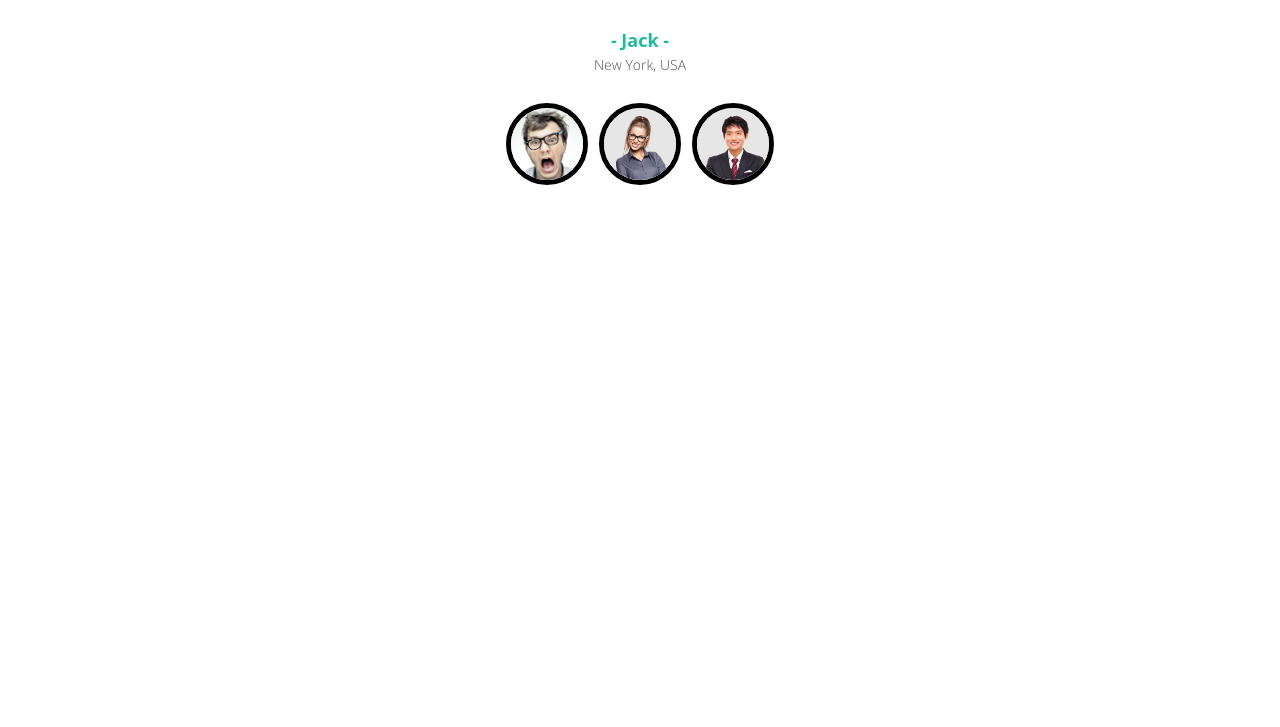
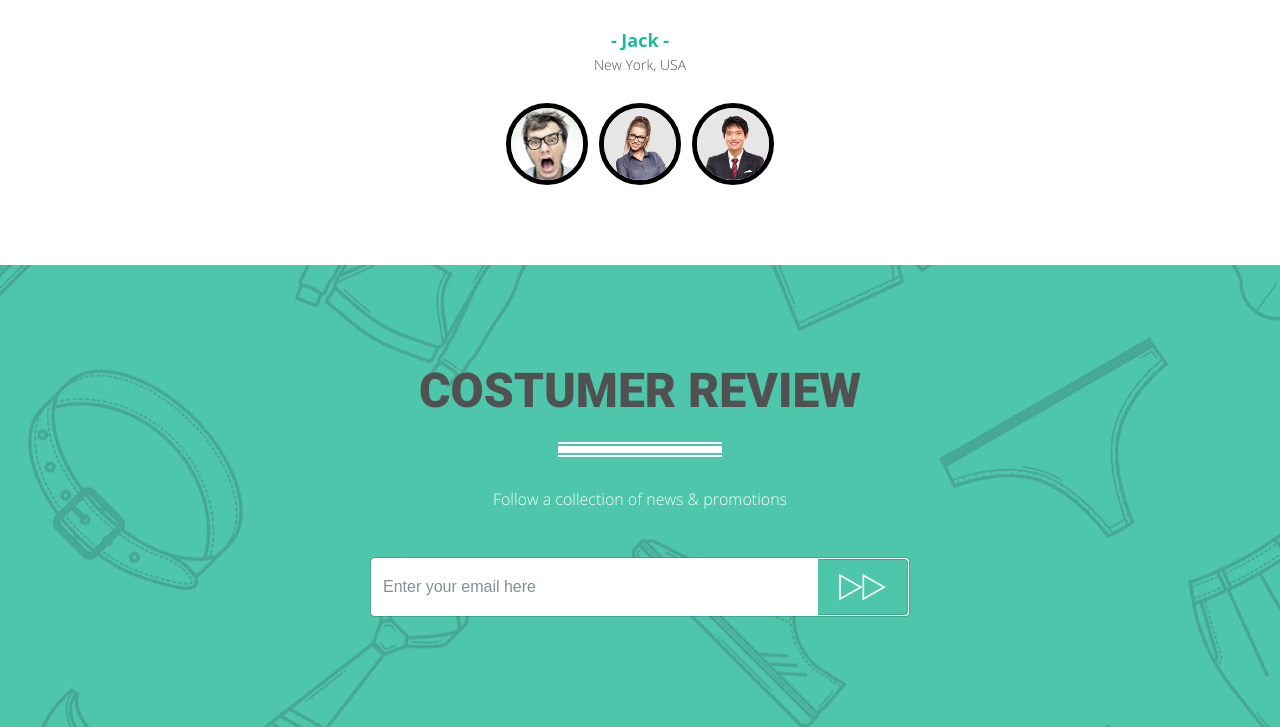
Before and after one commit to YuriyShandor/MART, a website: page index.html in a window 1280 px wide. Shown: the part 4718-5445 px from the top of the page. Before the commit the page ends 4983 px from the top, so only its background shows below. Drawn offline with Linux system fonts and the light colour scheme; a web font is replaced by a local one.

Commit message:
Add Section NewsLetters

```diff
--- a/index.html
+++ b/index.html
@@ -535,7 +535,32 @@
       </div>
     </div>
   </section>
-  <section></section>
+
+  <section id="news-letters">
+    <div class="container">
+    <div class="newsletters">
+      <div class="row justify-content-center">
+        <div class="section-heading">
+          <h1 class="section-heading__title">Costumer Review</h1>
+          <div class="section-heading__line">
+            <div class="just-line"></div>
+          </div>
+        </div>
+      </div>
+
+      <div class="row justify-content-center">
+        <span class="newsletters__text">Follow a collection of news & promotions</span>
+      </div>
+
+      <div class="row justify-content-center">
+        <div class="col-lg-6 input-group">
+          <input type="text" class="form-control" placeholder="Enter your email here" aria-label="Enter your email here" aria-describedby="basic-addon2">
+          <span class="pe-7s-next input-group-addon" id="basic-addon2"></span>
+        </div>
+      </div>
+    </div>
+    </div>
+  </section>
   <section></section>
   <section></section>
 
--- a/scss/main.scss
+++ b/scss/main.scss
@@ -651,6 +651,7 @@ header {
     border-radius: 50px !important;
     overflow: hidden;
     margin-bottom: 80px;
+    cursor: pointer;
 
     &:focus {
       border: 5px solid $green;
@@ -662,3 +663,62 @@ header {
     }
   }
 }
+
+#news-letters {
+  width: 100%;
+  height: 462px;
+  background: url(../img/newsletters__bg.jpg) no-repeat center / cover;
+}
+
+.newsletters {
+  .section-heading {
+    margin-top: 100px;
+    margin-bottom: 30px;
+
+    .section-heading__line {
+      border-top: 2px solid #fff;
+      border-bottom: 2px solid #fff;
+
+      .just-line {
+        background: #fff;
+      }
+    }
+  }
+
+  .newsletters__text {
+    font-size: 16px;
+    color: #fff;
+    margin-bottom: 46px;
+  }
+
+  .input-group {
+    height: 60px;
+    position: relative;
+
+    .form-control {
+      border-radius: 5px;
+
+      .form-control::placeholder {
+        font-size: 16px;
+        font-weight: 300;
+        color: #555252;
+      }
+    }
+
+    .input-group-addon {
+      position: absolute;
+      right: 15px;
+      z-index: 10;
+      width: 90px;
+      height: 56px;
+      margin: 2px;
+      background: #4ec6ab;
+      display: flex;
+      align-items: center;
+      justify-content: center;
+      color: #fff;
+      cursor: pointer;
+      font-size: 50px;
+    }
+  }
+}
```
Also changed, not shown: img/newsletters__bg.jpg (added), scss/main.min.css.
